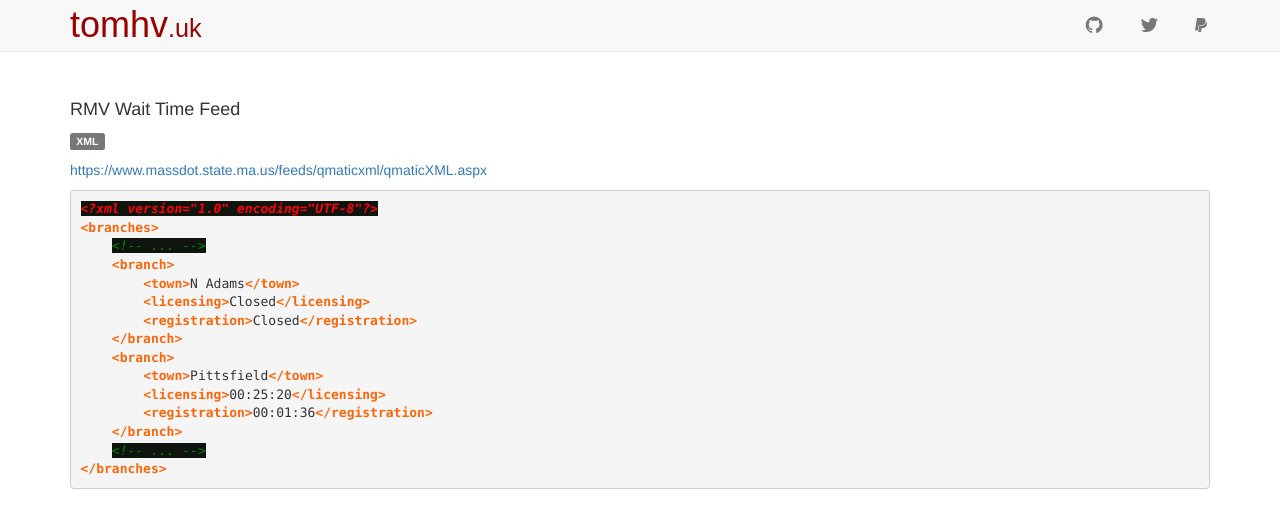
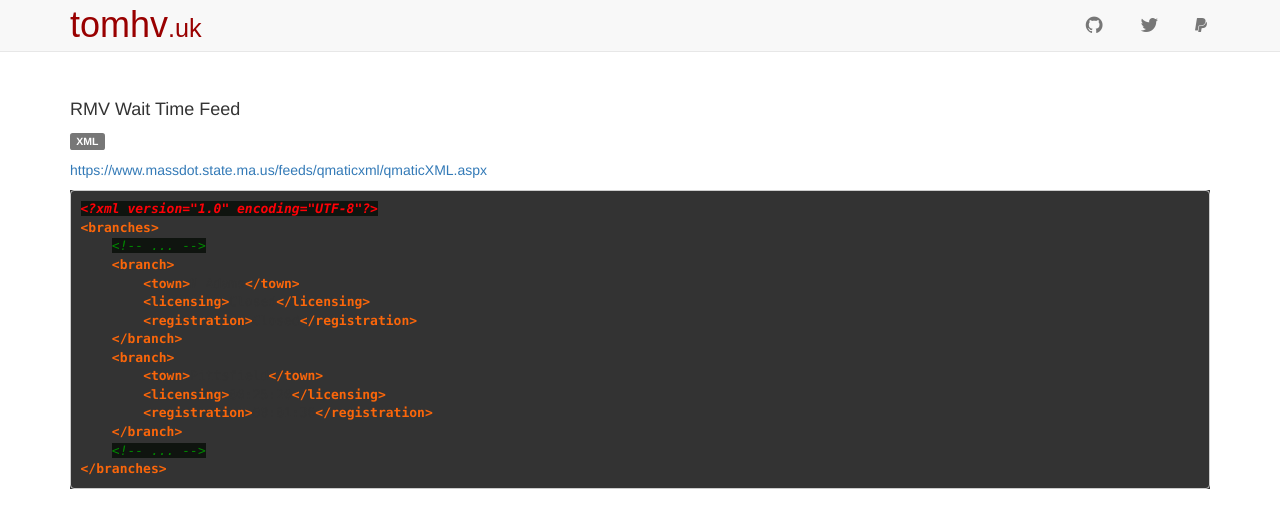
Before and after one commit to tomhv/tomhv.github.io, a Jekyll site: the page built from becoco.md, in a window 1280 px wide. Shown: the top 528 px of the page. Built offline with Jekyll 4.4.1, drawn with Linux system fonts in a browser that asks for light colours; nearby versions of some CDN libraries; some web fonts are replaced; Markdown is read by kramdown in place of the engine named in the settings.

Commit message:
Update tomhv.css

```diff
--- a/css/tomhv.css
+++ b/css/tomhv.css
@@ -34,3 +34,7 @@ small.text-muted.text-uppercase
 {
     font-size: 0.8em;
 }
+
+.highlight {
+    background-color: #333;
+}
```
